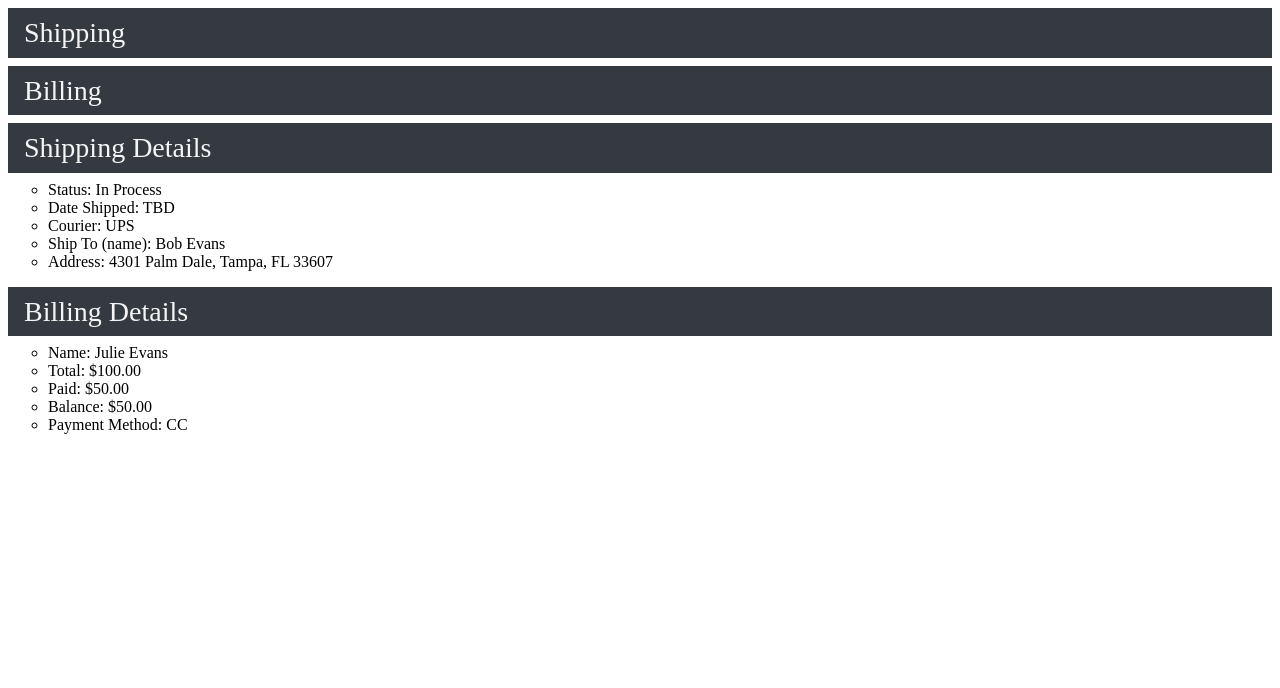
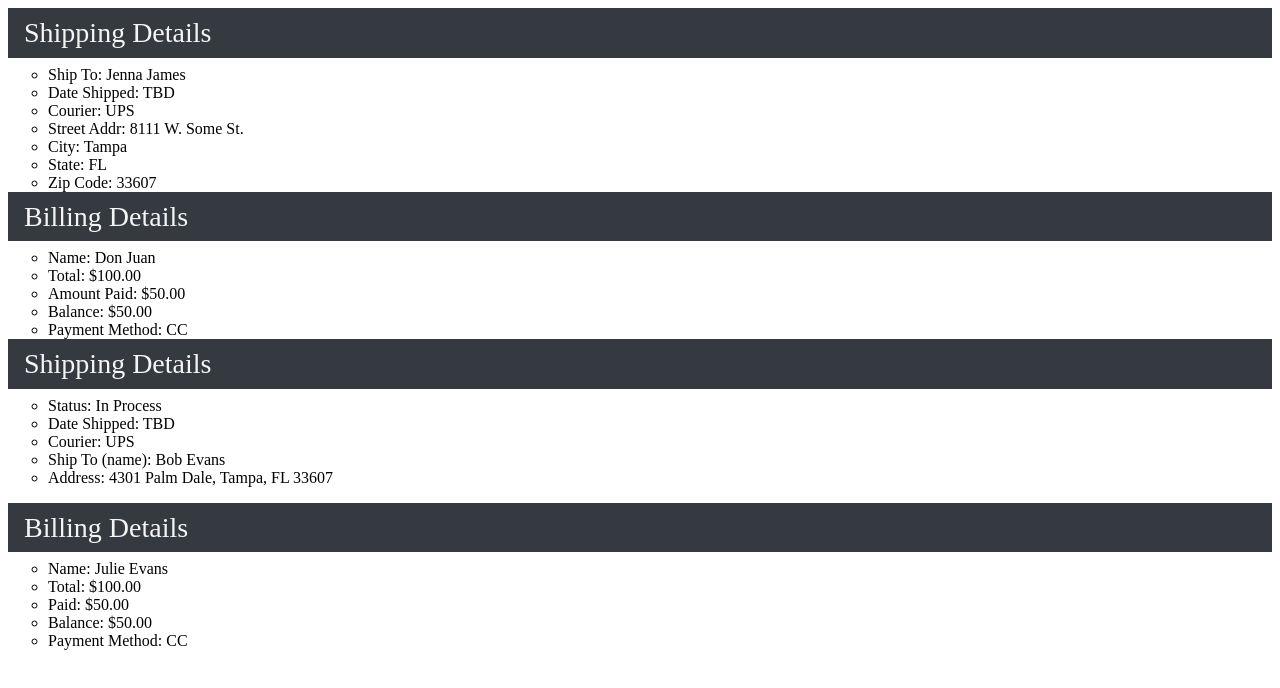
Before and after one commit to clgrogan/ZippyExercise-NG, an Angular app: page / in a window 1280 px wide. Shown: the top 688 px of the page. Built offline with nearby package versions, Linux system fonts and the light colour scheme.

Commit message:
Updated service & added *ngFor to display details.

```diff
--- a/src/app/orders.service.ts
+++ b/src/app/orders.service.ts
@@ -5,20 +5,30 @@ import { Injectable } from "@angular/core";
 })
 export class OrdersService {
   getOrders() {
+    // This method emulates a call to an end point returning
+    // formatted data
     return [
       {
         section: "Shipping",
-        shipToName: "Jenna James",
-        dateShipped: "TBD",
-        courier: "UPS",
-        addr1: "8111 W. Some St.",
-        addr2: null,
-        city: "Tampa",
-        state: "FL",
-        zip: 33607,
+        details: [
+          { title: "Ship To", data: "Jenna James" },
+          { title: "Date Shipped", data: "TBD" },
+          { title: "Courier", data: "UPS" },
+          { title: "Street Addr", data: "8111 W. Some St." },
+          { title: "City", data: "Tampa" },
+          { title: "State", data: "FL" },
+          { title: "Zip Code", data: 33607 },
+        ],
       },
       {
         section: "Billing",
+        details: [
+          { title: "Name", data: "Don Juan" },
+          { title: "Total", data: "$100.00" },
+          { title: "Amount Paid", data: "$50.00" },
+          { title: "Balance", data: "$50.00" },
+          { title: "Payment Method", data: "CC" },
+        ],
         name: "Julie Evans",
         total: 100.0,
         amtPaid: 50.0,
--- a/src/app/zippy/zippy.component.html
+++ b/src/app/zippy/zippy.component.html
@@ -1,10 +1,25 @@
 <section class="order-details-section">
-  <ul class="order-details-ul" *ngFor="let order of orders">
+  <!-- <ul class="order-details-ul" *ngFor="let order of orders">
     <li>
       <h3 class="navbar bg-dark section-header" (click)="onClickShipping()">
         {{ order.section }}
       </h3>
     </li>
+    <ul class="details-ul" *ngFor="let detail of order.details">
+      <li>xxx</li>
+    </ul>
+  </ul> -->
+  <ul class="order-details-ul" *ngFor="let order of orders">
+    <li>
+      <h3 class="navbar bg-dark section-header" (click)="onClickShipping()">
+        {{ order.section + " Details" }}
+      </h3>
+    </li>
+    <ul>
+      <li *ngFor="let hollywood of order.details">
+        {{ hollywood.title + ": " + hollywood.data }}
+      </li>
+    </ul>
   </ul>
   <section class="order-details-item">
     <h3 class="navbar bg-dark section-header" (click)="onClickShipping()">
```
